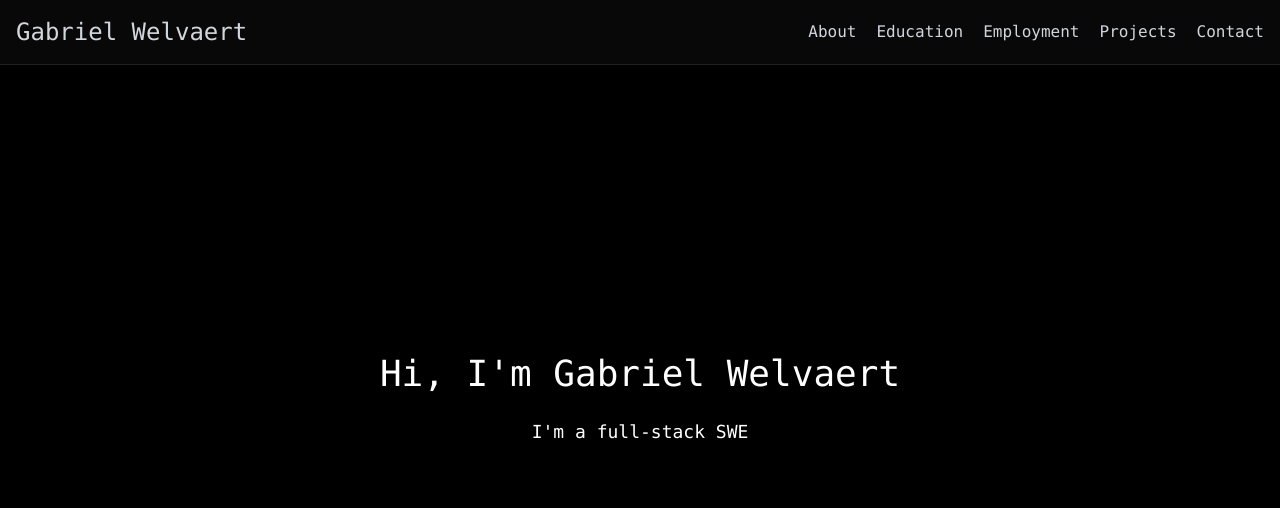
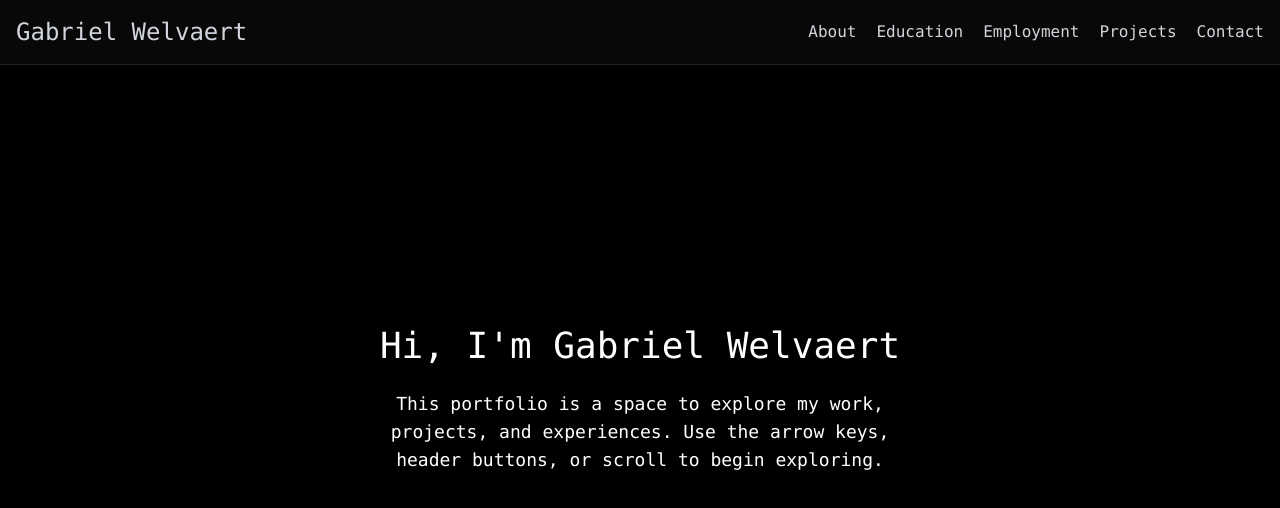
Before and after one commit to GabrielWelvaert/portfolio-website, a React (Vite) app: page / in a window 1280 px wide. Shown: the top 508 px of the page. Built offline with nearby package versions, Linux system fonts and the light colour scheme.

Commit message:
new intro experience

```diff
--- a/src/components/Home.jsx
+++ b/src/components/Home.jsx
@@ -3,7 +3,10 @@ export const Home = () => {
         <>
             <div id="home" className="page-content-container-centered">
                 <div className="passage-text-header ">Hi, I'm Gabriel Welvaert</div>
-                <div className="passage-text ">I'm a full-stack SWE</div>
+                <div className="passage-text ">
+                    This portfolio is a space to explore my work, projects, and experiences.
+                    Use the arrow keys, header buttons, or scroll to begin exploring.
+                </div>
             </div>
         </>
     )
--- a/src/components/LoadingScreen.jsx
+++ b/src/components/LoadingScreen.jsx
@@ -2,7 +2,7 @@ import { useState, useEffect } from "react";
 
 export const LoadingScreen = ({onComplete}) => { // loading screen component, passed prop is parent setter function
     const [text, setText] = useState(""); // internal state for this component and its setter function
-    const fullText = "Welcome To My Portfolio Website!";
+    const fullText = "Welcome!";
     useEffect(() => { // useEffect is a built-in hook for side effects (anything that doesn't return jsx)
         let index = 0;
         const interval = setInterval(() => { // run this function every 50 ms
```
